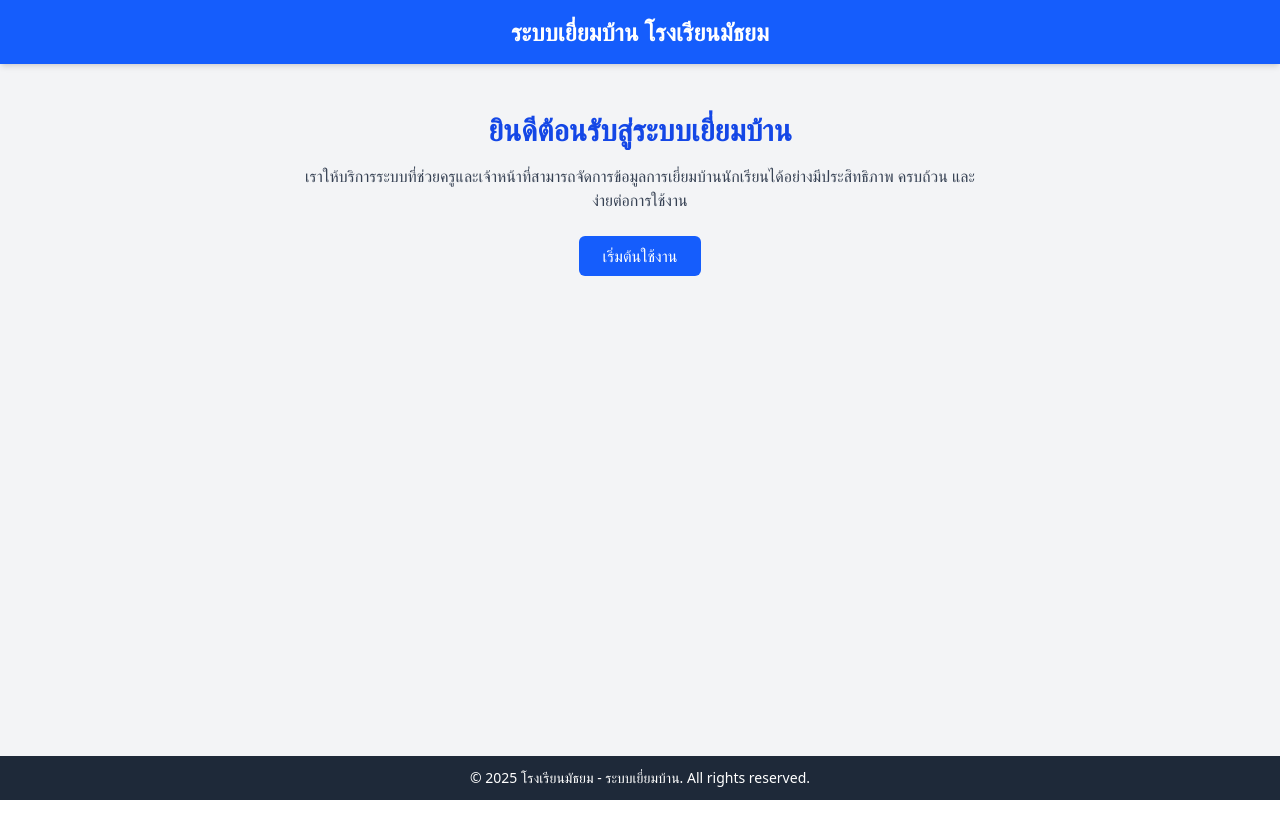
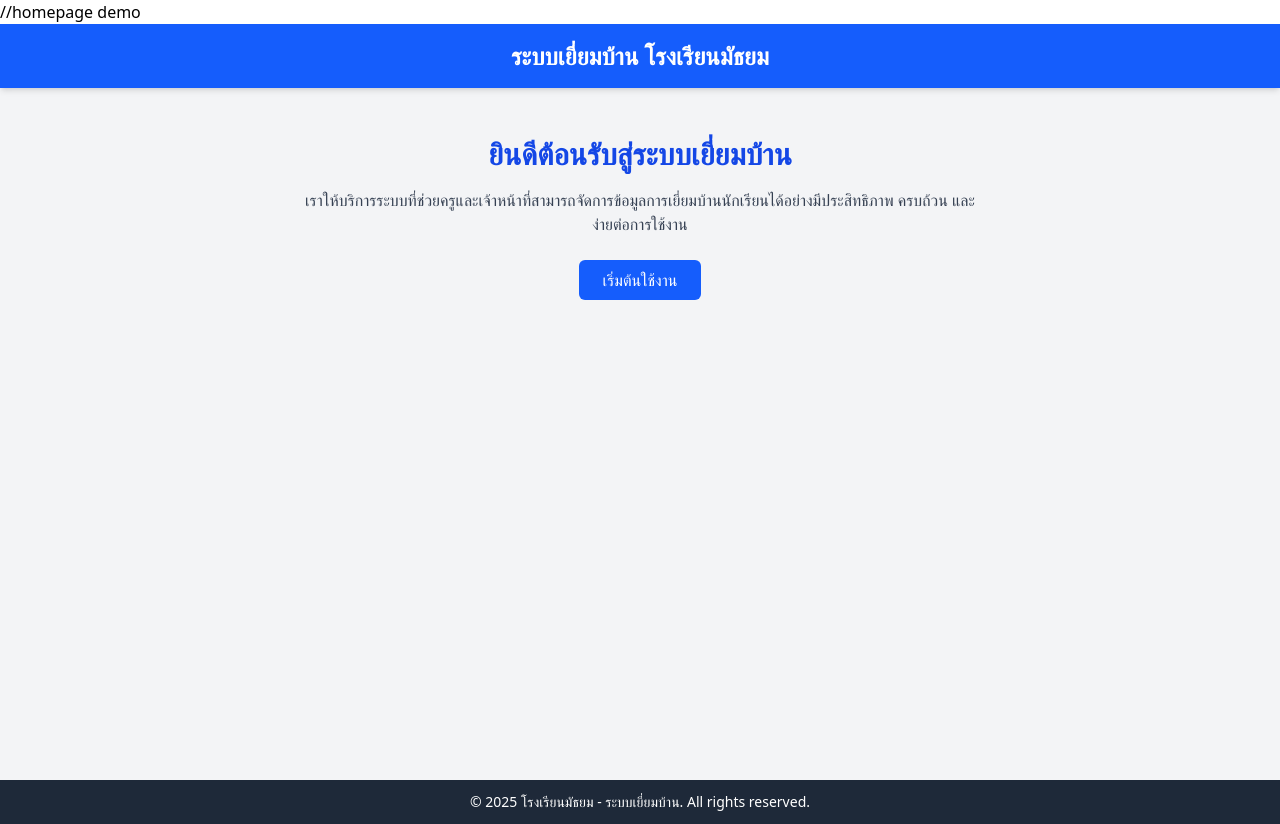
Before and after one commit to Punsan2546/CI-CD-page-react, a React (Vite) app: page / in a window 1280 px wide. Before the commit the page ends 800 px from the top, so only its background shows below. Built offline with nearby package versions, Linux system fonts and the light colour scheme.

Commit message:
Add demo comment for homepage in App component

```diff
--- a/src/App.tsx
+++ b/src/App.tsx
@@ -5,6 +5,7 @@ import "./App.css";
 function App() {
   return (
     <>
+    //homepage demo
       <div className="min-h-screen bg-gray-100 flex flex-col items-center justify-center">
         {/* Header Section */}
         <header className="bg-blue-600 w-full py-4 shadow-md">
```
